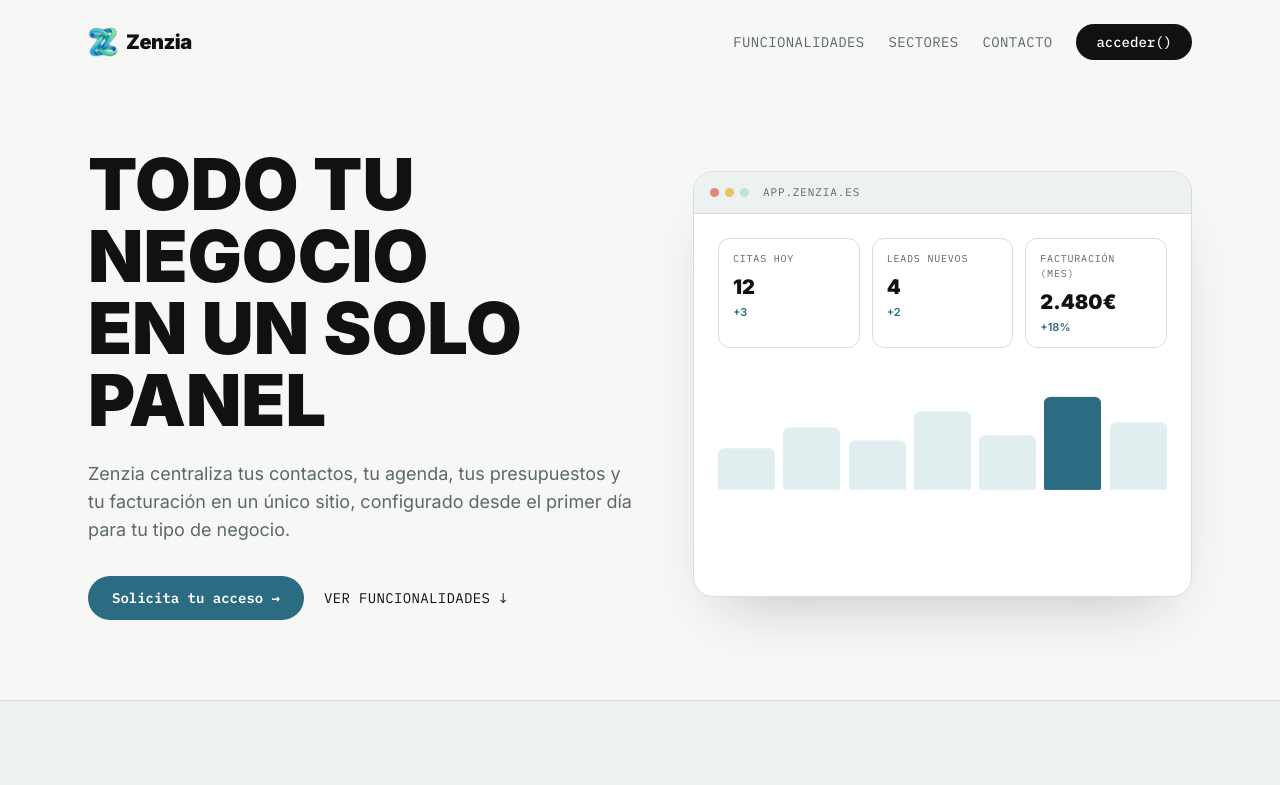
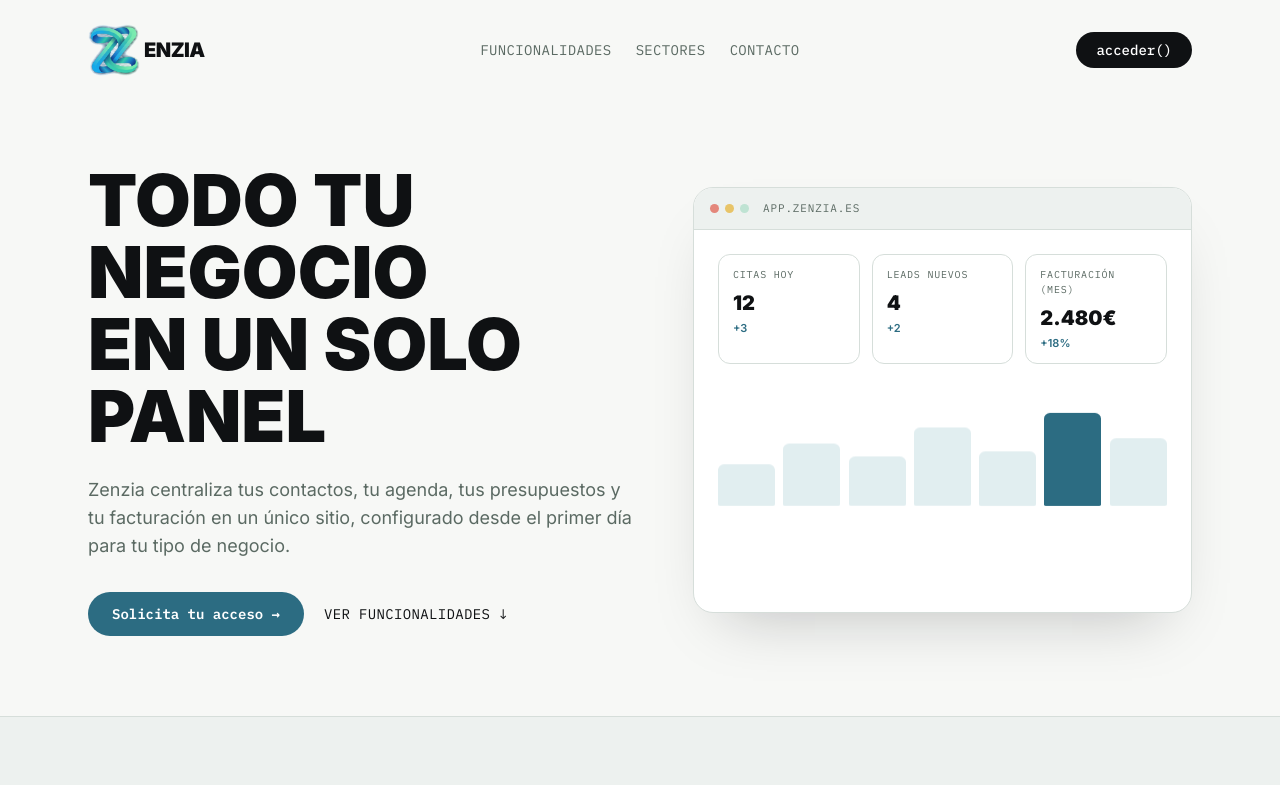
Before and after one commit to rafalopezh99-bot/Zenzia, a Next.js app: page / in a window 1280 px wide. Shown: the top 785 px of the page. Built offline with nearby package versions, Linux system fonts and the light colour scheme.

Commit message:
Icono Zenzia más grande, fusionado con enzia, nav centrado

```diff
--- a/app/login/page.tsx
+++ b/app/login/page.tsx
@@ -30,10 +30,11 @@
         onSubmit={handleSubmit}
         className="w-80 space-y-4 rounded-2xl border border-line bg-white p-6 shadow-sm"
       >
-        <div className="flex flex-col items-center gap-2 pb-1 text-center">
+        <div className="flex items-center justify-center gap-1 pb-1">
+          {/* El icono hace de "Z" inicial — el texto sigue en "enzia" para no repetirla. */}
           {/* eslint-disable-next-line @next/next/no-img-element */}
-          <img src="/zenzia-icon.png" alt="" width={44} height={44} className="h-11 w-11" />
-          <h1 className="text-lg font-black uppercase tracking-tight text-ink">Zenzia</h1>
+          <img src="/zenzia-icon.png" alt="Zenzia" width={64} height={64} className="h-16 w-16" />
+          <h1 className="text-2xl font-black uppercase tracking-tight text-ink">enzia</h1>
         </div>
         <Input name="email" type="email" placeholder="Email" required className="w-full" />
         <Input name="password" type="password" placeholder="Contraseña" required className="w-full" />
--- a/components/Sidebar.tsx
+++ b/components/Sidebar.tsx
@@ -15,10 +15,11 @@
 
   return (
     <nav className="w-56 shrink-0 border-r border-line bg-white p-4 text-sm">
-      <div className="mb-6 flex items-center gap-2 px-1">
+      <div className="mb-6 flex items-center gap-1 px-1">
+        {/* El icono hace de "Z" inicial — el texto sigue en "enzia" para no repetirla. */}
         {/* eslint-disable-next-line @next/next/no-img-element */}
-        <img src="/zenzia-icon.png" alt="" width={24} height={24} className="h-6 w-6" />
-        <span className="text-base font-black uppercase tracking-tight text-ink">Zenzia</span>
+        <img src="/zenzia-icon.png" alt="Zenzia" width={40} height={40} className="h-10 w-10" />
+        <span className="text-base font-black uppercase tracking-tight text-ink">enzia</span>
       </div>
       <Link href="/dashboard" className={linkClass}>
         Dashboard
--- a/components/marketing-ui.tsx
+++ b/components/marketing-ui.tsx
@@ -21,55 +21,78 @@
   );
 }
 
+// El icono hace de "Z" inicial de la palabra: el texto que va al lado
+// empieza en "enzia" (no "Zenzia") para no repetir la letra. Por eso el
+// icono se pinta grande y pegado al texto, casi como una letra capital.
+function ZenziaWordmark({ size, textClassName }: { size: number; textClassName: string }) {
+  return (
+    <span className="flex items-center gap-1">
+      {/* eslint-disable-next-line @next/next/no-img-element */}
+      <img
+        src="/zenzia-icon.png"
+        alt="Zenzia"
+        width={size}
+        height={size}
+        style={{ height: size, width: size }}
+      />
+      <span className={`${textClassName} uppercase`} style={{ color: INK }}>
+        enzia
+      </span>
+    </span>
+  );
+}
+
 export function MarketingHeader({ minimal = false }: { minimal?: boolean }) {
   return (
-    <header className="mx-auto flex max-w-6xl items-center justify-between px-6 py-6">
-      <Link href="/" className="flex items-center gap-2">
-        {/* eslint-disable-next-line @next/next/no-img-element */}
-        <img src="/zenzia-icon.png" alt="" width={30} height={30} className="h-[30px] w-[30px]" />
-        <span className="text-xl font-black tracking-tight" style={{ color: INK }}>
-          Zenzia
-        </span>
+    <header
+      className={`mx-auto grid max-w-6xl items-center gap-4 px-6 py-6 ${
+        minimal ? "grid-cols-[1fr_auto]" : "grid-cols-[1fr_auto_1fr]"
+      }`}
+    >
+      <Link href="/" className="justify-self-start">
+        <ZenziaWordmark size={52} textClassName="text-xl font-black tracking-tight" />
       </Link>
       {minimal ? (
         <Link
           href="/"
-          className="text-sm uppercase tracking-wide transition hover:opacity-70"
+          className="justify-self-end text-sm uppercase tracking-wide transition hover:opacity-70"
           style={{ fontFamily: FONT_MONO, color: SLATE }}
         >
           ‹ Volver a Zenzia
         </Link>
       ) : (
-        <nav className="flex items-center gap-6">
+        <>
+          <nav className="hidden items-center gap-6 sm:flex">
             <a
               href="#funcionalidades"
-            className="hidden text-sm uppercase tracking-wide transition hover:opacity-70 sm:inline"
+              className="text-sm uppercase tracking-wide transition hover:opacity-70"
               style={{ fontFamily: FONT_MONO, color: SLATE }}
             >
               Funcionalidades
             </a>
             <a
               href="#sectores"
-            className="hidden text-sm uppercase tracking-wide transition hover:opacity-70 sm:inline"
+              className="text-sm uppercase tracking-wide transition hover:opacity-70"
               style={{ fontFamily: FONT_MONO, color: SLATE }}
             >
               Sectores
             </a>
             <a
               href="#contacto"
-            className="hidden text-sm uppercase tracking-wide transition hover:opacity-70 sm:inline"
+              className="text-sm uppercase tracking-wide transition hover:opacity-70"
               style={{ fontFamily: FONT_MONO, color: SLATE }}
             >
               Contacto
             </a>
+          </nav>
           <Link
             href="/login"
-            className="rounded-full px-5 py-2 text-sm font-medium text-white transition hover:brightness-110"
+            className="justify-self-end rounded-full px-5 py-2 text-sm font-medium text-white transition hover:brightness-110"
             style={{ backgroundColor: INK, fontFamily: FONT_MONO }}
           >
             acceder()
           </Link>
-        </nav>
+        </>
       )}
     </header>
   );
```
Lines whose indentation alone changed are shown as unchanged.
